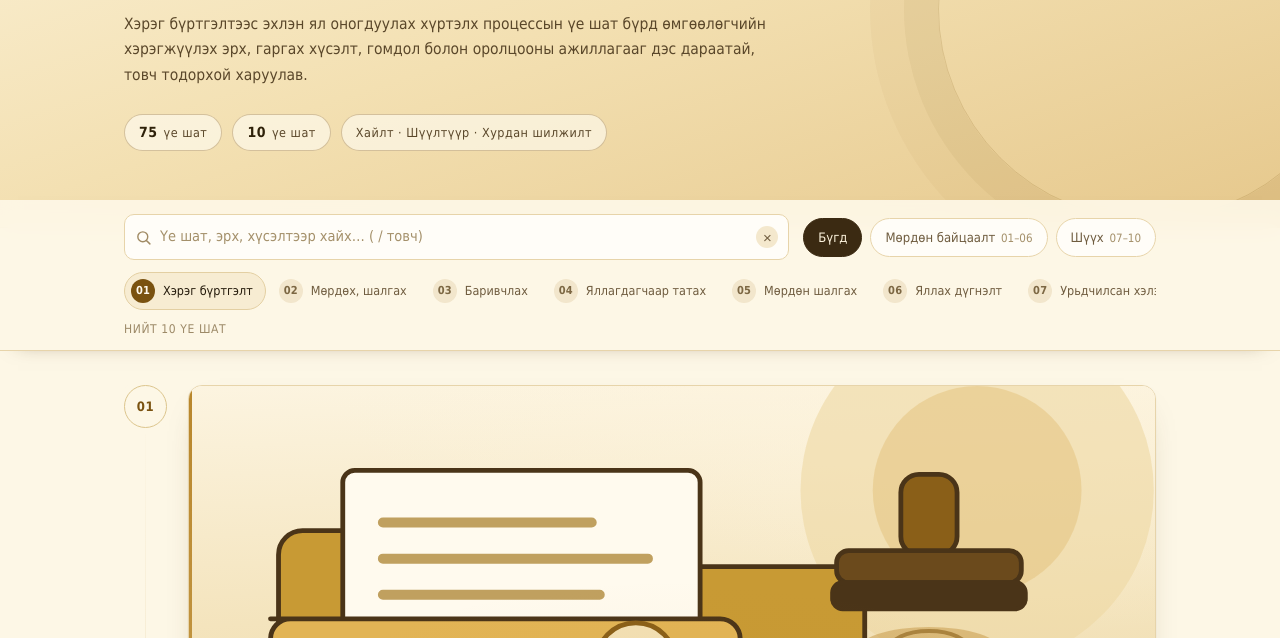
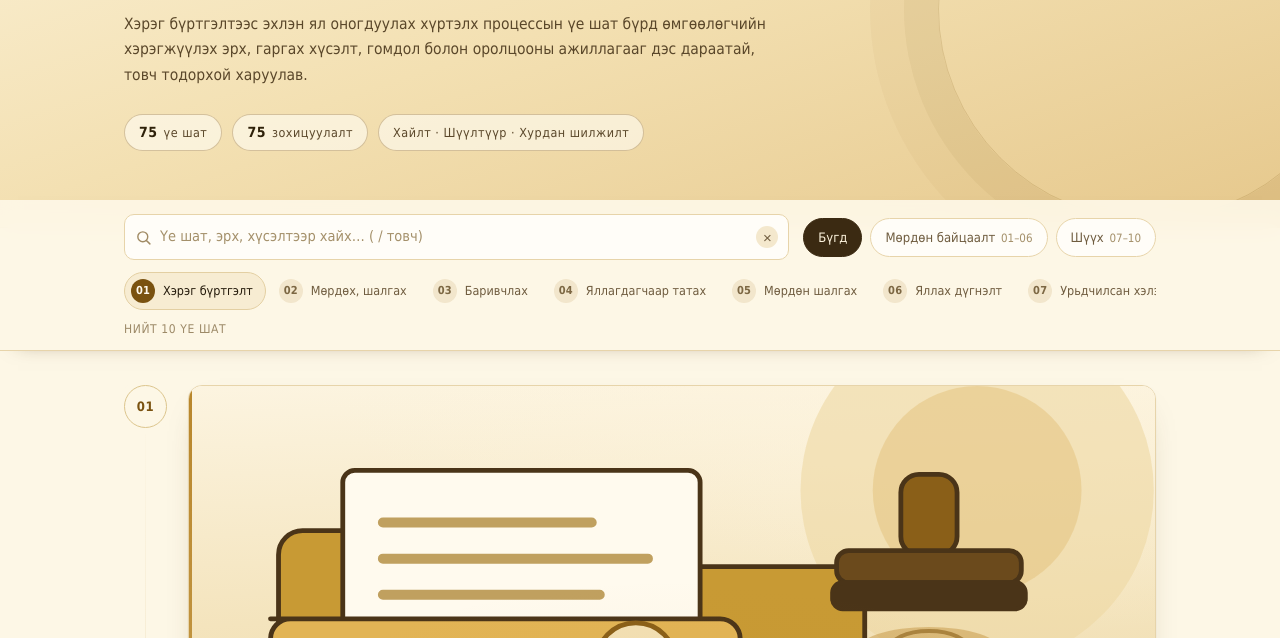
Before and after one commit to Byagii7155/law-10-stages, a plain HTML site: page index.html in a window 1280 px wide. Shown: the part 162-800 px from the top of the page. Drawn offline with Linux system fonts and the light colour scheme.

Commit message:
Хоёр дахь тэмдэглэгээг 75 зохицуулалт болгон засав

```diff
--- a/index.html
+++ b/index.html
@@ -21,7 +21,7 @@
       </p>
       <div class="hero-meta">
         <span class="pill"><b>10</b> үе шат</span>
-        <span class="pill"><b>10</b> үе шат</span>
+        <span class="pill"><b>75</b> зохицуулалт</span>
         <span class="pill">Хайлт · Шүүлтүүр · Хурдан шилжилт</span>
       </div>
     </div>
```
